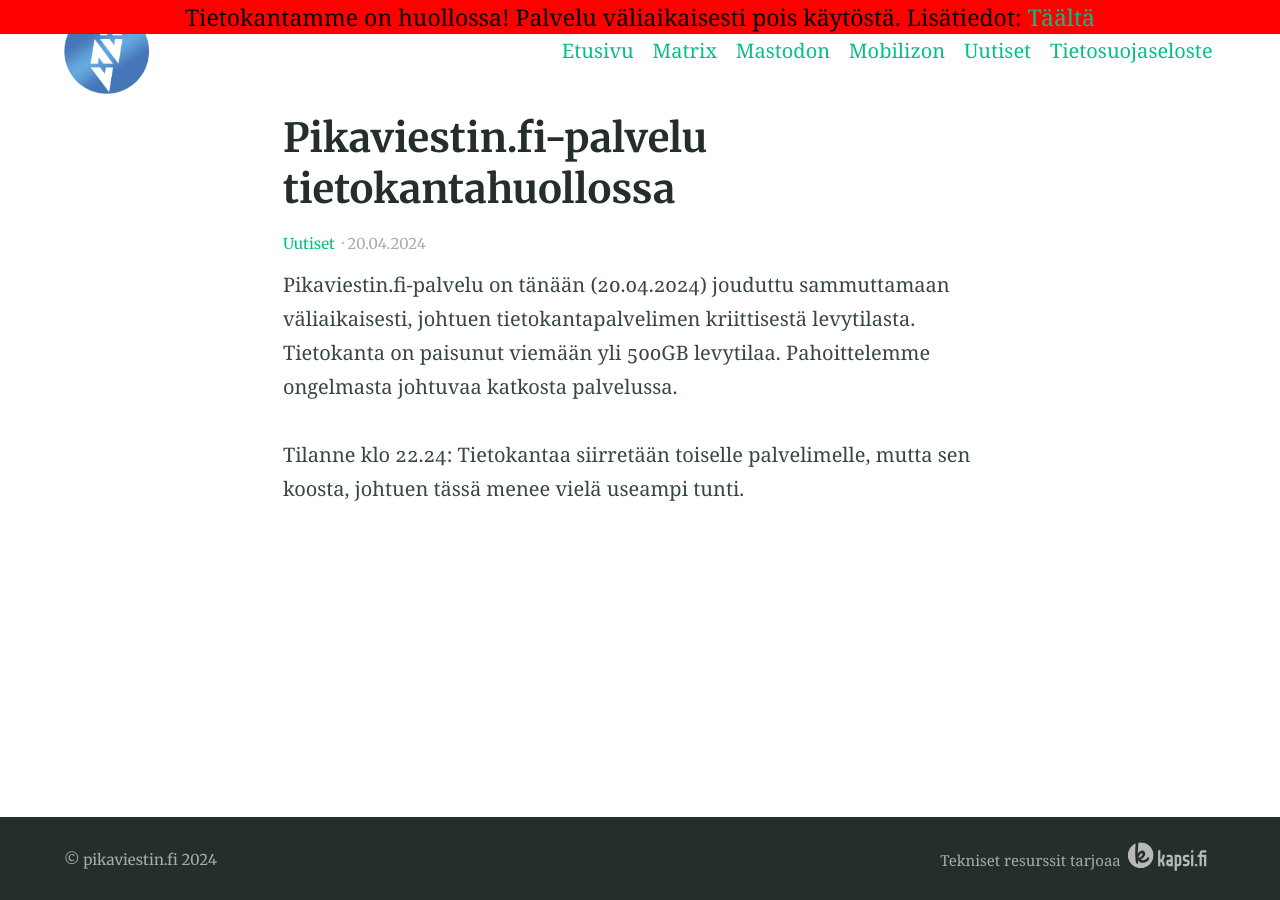
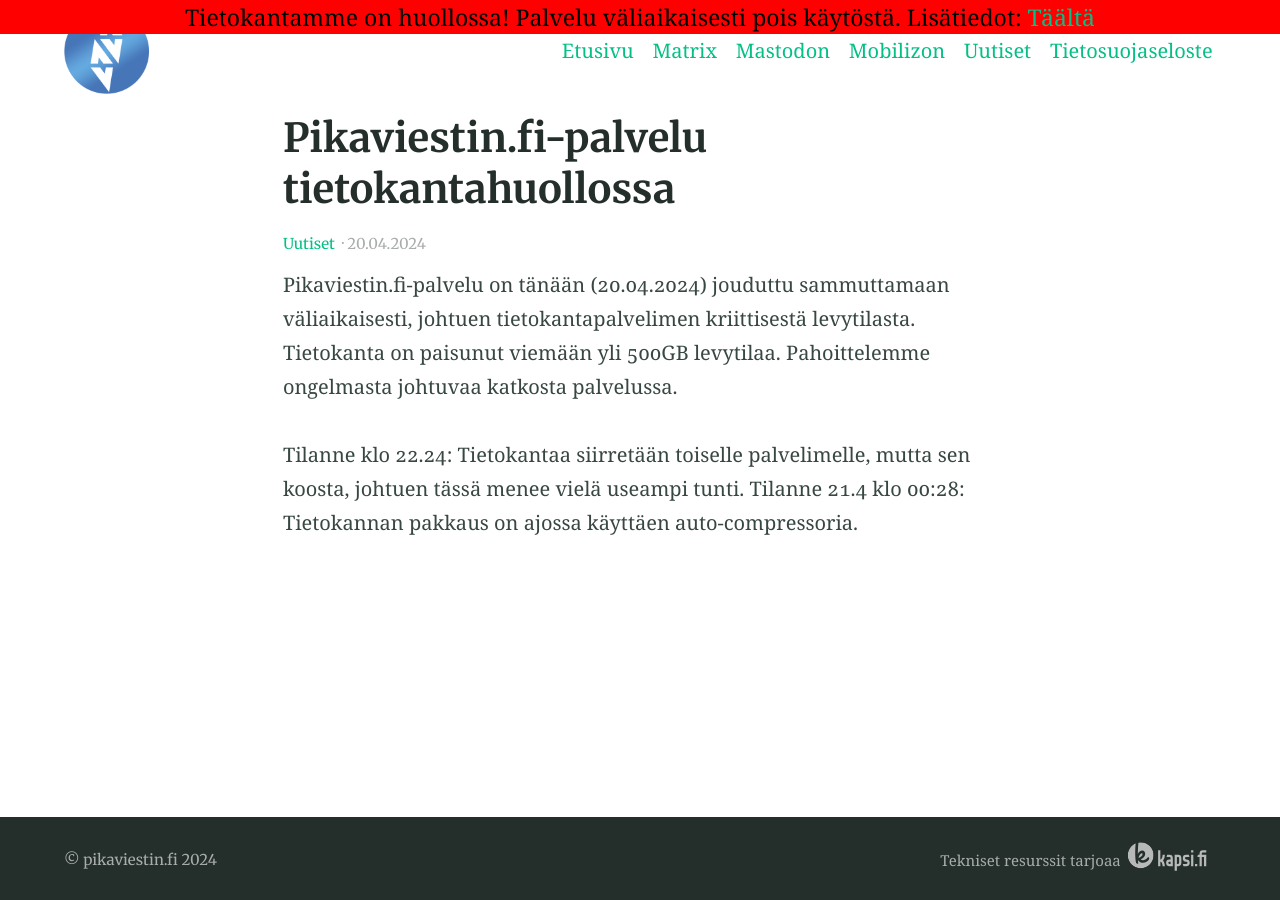
Before and after one commit to pikaviestin/website-www.pikaviestin.fi, a Jekyll site: the page built from _posts/2024-04-20-pikaviestin-huollossa.md, in a window 1280 px wide. Built offline with Jekyll 4.4.1, drawn with Linux system fonts in a browser that asks for light colours.

Commit message:
Update status

```diff
--- a/_posts/2024-04-20-pikaviestin-huollossa.md
+++ b/_posts/2024-04-20-pikaviestin-huollossa.md
@@ -10,3 +10,4 @@
 <!-- more -->
 
 Tilanne klo 22.24: Tietokantaa siirretään toiselle palvelimelle, mutta sen koosta, johtuen tässä menee vielä useampi tunti.
+Tilanne 21.4 klo 00:28: Tietokannan pakkaus on ajossa käyttäen auto-compressoria.
```
